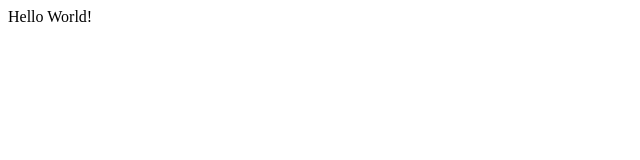
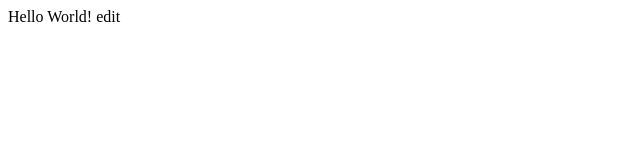
Before and after one commit to 13cweb/sample, a plain HTML site: page index.html in a window 1280 px wide. Shown: the full height of the page, 0-640 px from the left. Drawn offline with Linux system fonts and the light colour scheme.

Commit message:
[index] edit

```diff
--- a/index.html
+++ b/index.html
@@ -7,5 +7,6 @@
 </head>
 <body>
     Hello World!
+    edit
 </body>
 </html>
```
